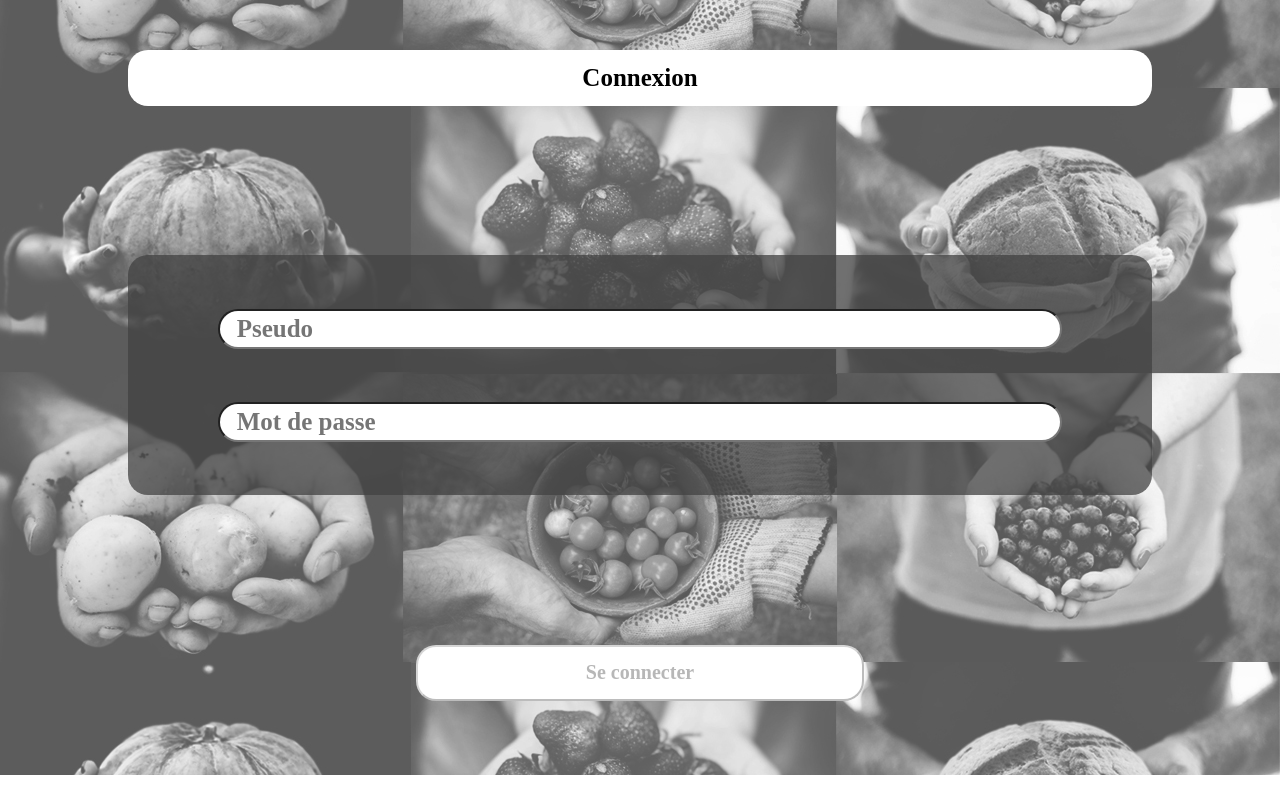
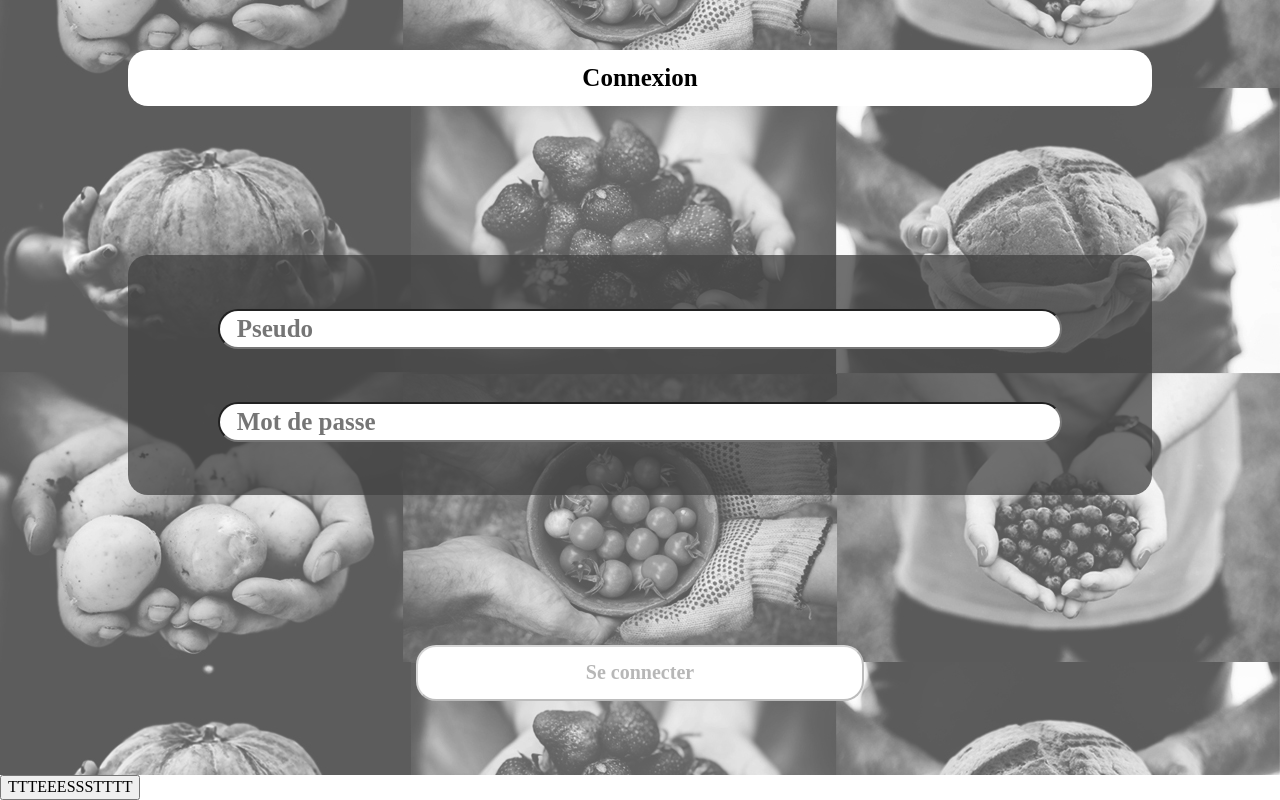
Before and after one commit to Apollo02112022/P3_Front, an Angular app: page /login in a window 1280 px wide. Shown: the part 969-1769 px from the top of the page. Before the commit the page ends 1744 px from the top, so only its background shows below. Built offline with nearby package versions, Linux system fonts and the light colour scheme.

Commit message:
up form with Nics la frite

```diff
--- a/src/app/login/login.component.html
+++ b/src/app/login/login.component.html
@@ -24,6 +24,8 @@
               </div>
 
         </div>
-        <button [disabled]="registerForm.invalid" class="btn">Se connecter</button>
+        <button [disabled]="registerForm.invalid" (click)="login()" class="btn">Se connecter</button>
     </main>
 </form>
+
+<button (click)="testWithToken()">TTTEEESSSTTTT</button>
--- a/src/app/login/login.component.ts
+++ b/src/app/login/login.component.ts
@@ -1,6 +1,8 @@
 import { Component } from '@angular/core';
-import { HttpClient, HttpHeaders } from '@angular/common/http';
 import { FormGroup, FormControl, Validators } from '@angular/forms';
+import { ActivatedRoute } from '@angular/router';
+import { Router } from '@angular/router';
+
 
 @Component({
   selector: 'app-login',
@@ -8,6 +10,9 @@ import { FormGroup, FormControl, Validators } from '@angular/forms';
   styleUrls: ['./login.component.scss']
 })
 export class LoginComponent {
+
+
+  constructor(private activatedRoute: ActivatedRoute, private router: Router) {}
 
     registerForm = new FormGroup({
       pseudo: new FormControl("", [Validators.required, Validators.maxLength(10)]),
@@ -29,9 +34,10 @@ export class LoginComponent {
         const { token } = response;
         localStorage.setItem("token", token);
         console.log(token, "Connecté avec Success !")
+        this.change();
       })
-      .catch(err => console.log(err))
-  }
+      .catch(err => console.log(err));
+    }
 
    testWithToken = () => {
     const token = localStorage.getItem("token");
@@ -39,10 +45,15 @@ export class LoginComponent {
     const options = {
       headers: header,
     };
-    fetch("http://localhost:8080/try", options)
+    fetch("http://localhost:8080/test", options)
       .then(res => res.json())
       .then(response => console.log(response))
       .catch(err => console.log(err))
   }
 
+
+  change() {
+    this.router.navigate(["/"]);
+  }
+
 }
```
